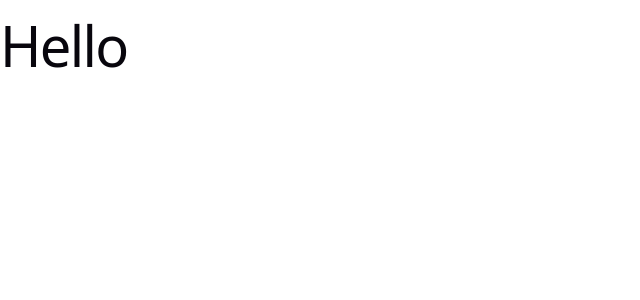
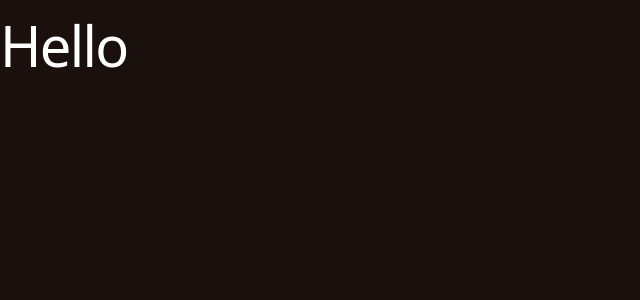
Before and after one commit to ny-noe-e/2026-rest-foods-frontend-7, a React (Vite) app in the folder restaurantFrontend/: page / in a window 1280 px wide. Shown: the top 300 px of the page, without its empty margins (0-640 px from the left). Built offline with nearby package versions, Linux system fonts and the light colour scheme.

Commit message:
create css template

```diff
--- a/restaurantFrontend/src/style.css
+++ b/restaurantFrontend/src/style.css
@@ -1,15 +1,41 @@
 :root {
-  --text: #6b6375;
-  --text-h: #08060d;
-  --bg: #fff;
-  --border: #e5e4e7;
-  --code-bg: #f4f3ec;
-  --accent: #aa3bff;
-  --accent-bg: rgba(170, 59, 255, 0.1);
-  --accent-border: rgba(170, 59, 255, 0.5);
-  --social-bg: rgba(244, 243, 236, 0.5);
+  --primary: #ffd2c6;
+  --secondary: #fed3c7;
+  --tertiary: #efdba1;
+  --error: #ffd2cc;
+  --on-primary-container: #cb7c65;
+  --on-secondary-container: #ae887e;
+  --on-tertiary-container: #a0905c;
+  --on-error-container: #ff5449;
+  --surface-dim: #1a110f;
+  --surface: #1a110f;
+  --surface-bright: #4e423f;
+  --surface-container-lowest: #0d0604;
+  --surface-container-low: #251b19;
+  --surface-container: #302623;
+  --surface-container-high: #3b302d;
+  --surface-container-highest: #463b38;
+  --on-surface: #ffffff;
+  --on-surface-variant: #eed7d1;
+  --outline: #c2ada8;
+  --outline-variant: #a08c87;
+  --inverse-surface: #f1dfda;
+  --inverse-on-surface: #322825;
+  --inverse-primary: #743624;
+  --scrim: #000000;
+  --shadow-color: #000000;
+
+  --text: var(--on-surface-variant);
+  --text-h: var(--on-surface);
+  --bg: var(--surface);
+  --border: var(--outline-variant);
+  --code-bg: var(--surface-container-high);
+  --accent: var(--primary);
+  --accent-bg: var(--surface-container-highest);
+  --accent-border: var(--on-primary-container);
+  --social-bg: var(--surface-container);
   --shadow:
-    rgba(0, 0, 0, 0.1) 0 10px 15px -3px, rgba(0, 0, 0, 0.05) 0 4px 6px -2px;
+    rgba(0, 0, 0, 0.35) 0 10px 15px -3px, rgba(0, 0, 0, 0.25) 0 4px 6px -2px;
 
   --sans: system-ui, 'Segoe UI', Roboto, sans-serif;
   --heading: system-ui, 'Segoe UI', Roboto, sans-serif;
@@ -17,7 +43,7 @@
 
   font: 18px/145% var(--sans);
   letter-spacing: 0.18px;
-  color-scheme: light dark;
+  color-scheme: dark;
   color: var(--text);
   background: var(--bg);
   font-synthesis: none;
@@ -30,24 +56,8 @@
   }
 }
 
-@media (prefers-color-scheme: dark) {
-  :root {
-    --text: #9ca3af;
-    --text-h: #f3f4f6;
-    --bg: #16171d;
-    --border: #2e303a;
-    --code-bg: #1f2028;
-    --accent: #c084fc;
-    --accent-bg: rgba(192, 132, 252, 0.15);
-    --accent-border: rgba(192, 132, 252, 0.5);
-    --social-bg: rgba(47, 48, 58, 0.5);
-    --shadow:
-      rgba(0, 0, 0, 0.4) 0 10px 15px -3px, rgba(0, 0, 0, 0.25) 0 4px 6px -2px;
-  }
-
-  #social .button-icon {
-    filter: invert(1) brightness(2);
-  }
+#social .button-icon {
+  filter: invert(1) brightness(2);
 }
 
 body {
```
